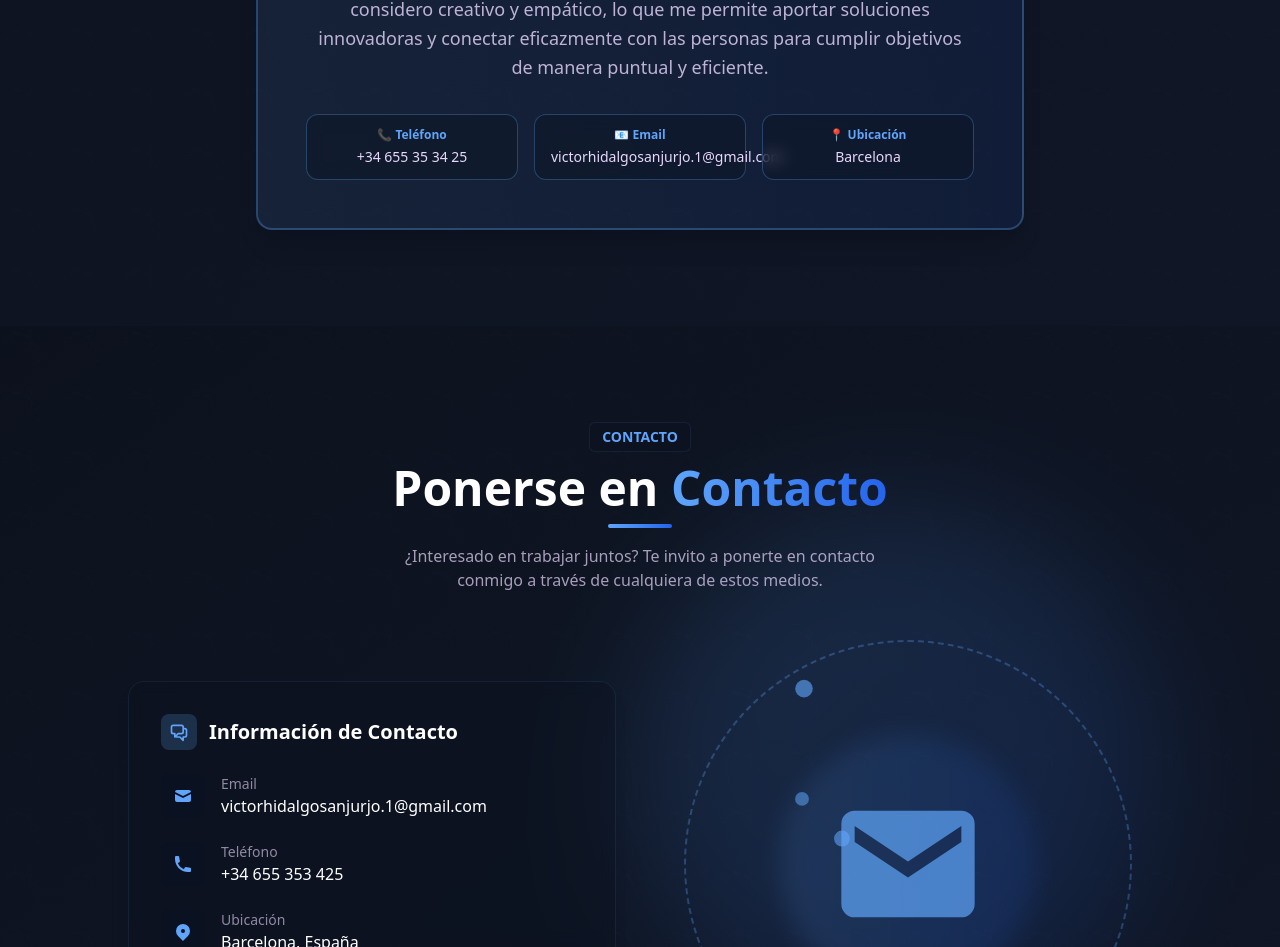
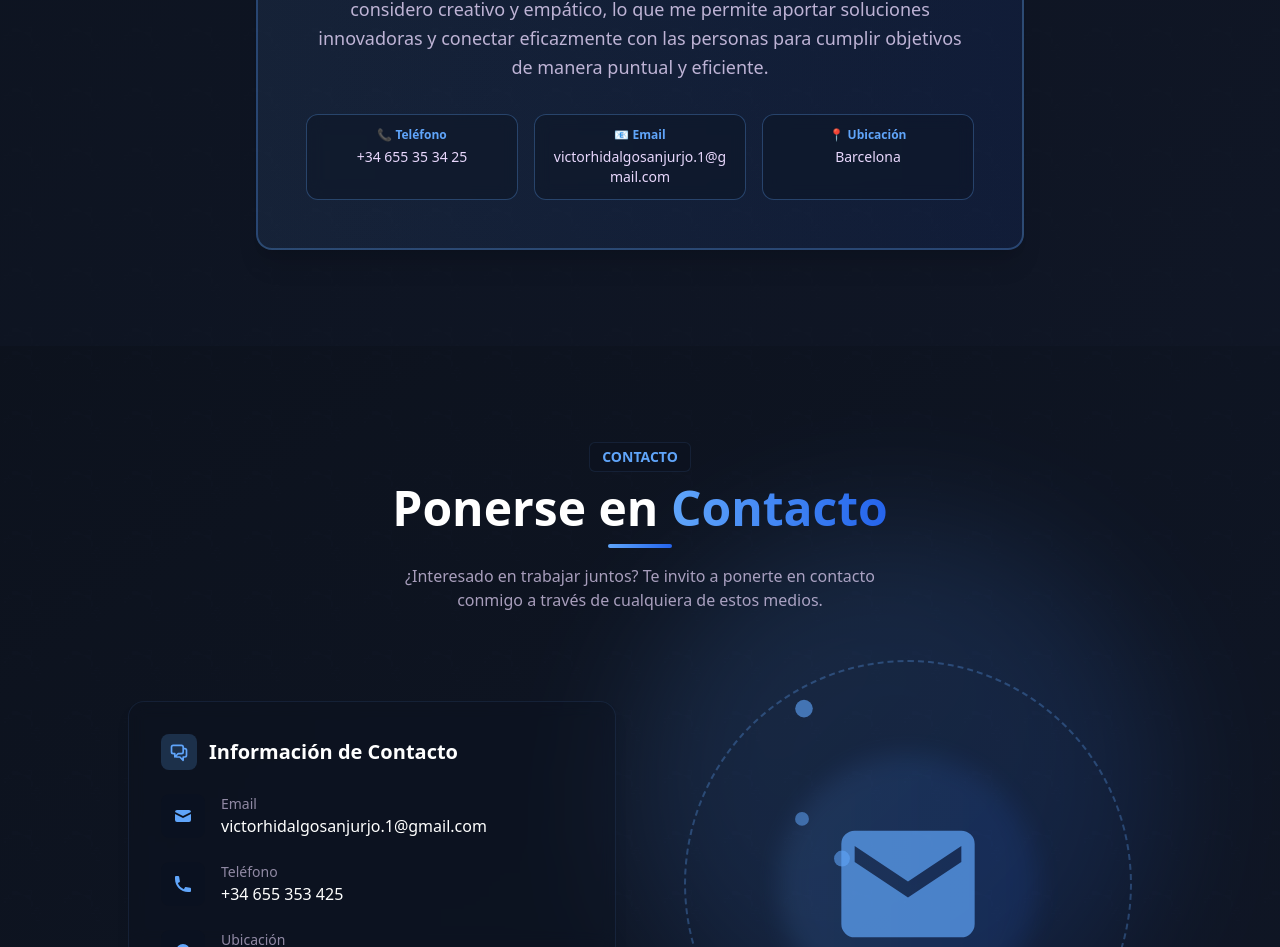
Before and after one commit to Vixtor120/portfolio-web, a React (Vite) app: page / in a window 1280 px wide. Shown: the part 4690-5637 px from the top of the page. Built offline with nearby package versions, Linux system fonts and the light colour scheme.

Commit message:
Fix: Email en Habilidades ahora visible con break-words y line-clamp

```diff
--- a/src/components/sections/HabilidadesSection.tsx
+++ b/src/components/sections/HabilidadesSection.tsx
@@ -319,7 +319,7 @@ const InfoItem: React.FC<InfoItemProps> = ({ label, value }) => {
       whileHover={{ y: -2 }}
     >
       <span className="text-xs text-[#60a5fa] font-semibold block mb-1">{label}</span>
-      <span className="text-sm text-[#e9d8fd] block">{value}</span>
+      <span className="text-sm text-[#e9d8fd] block break-words line-clamp-2">{value}</span>
     </motion.div>
   );
 };
```
